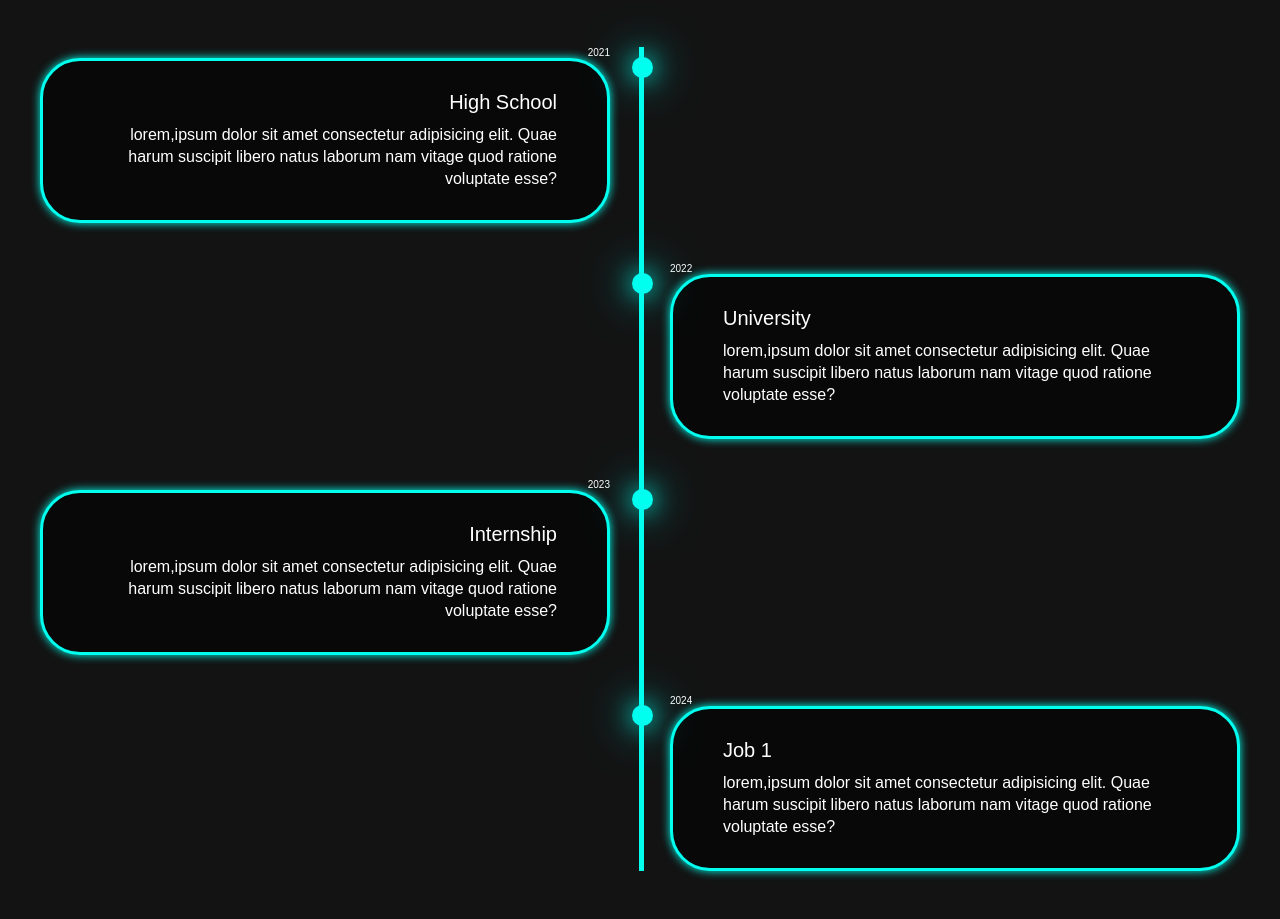
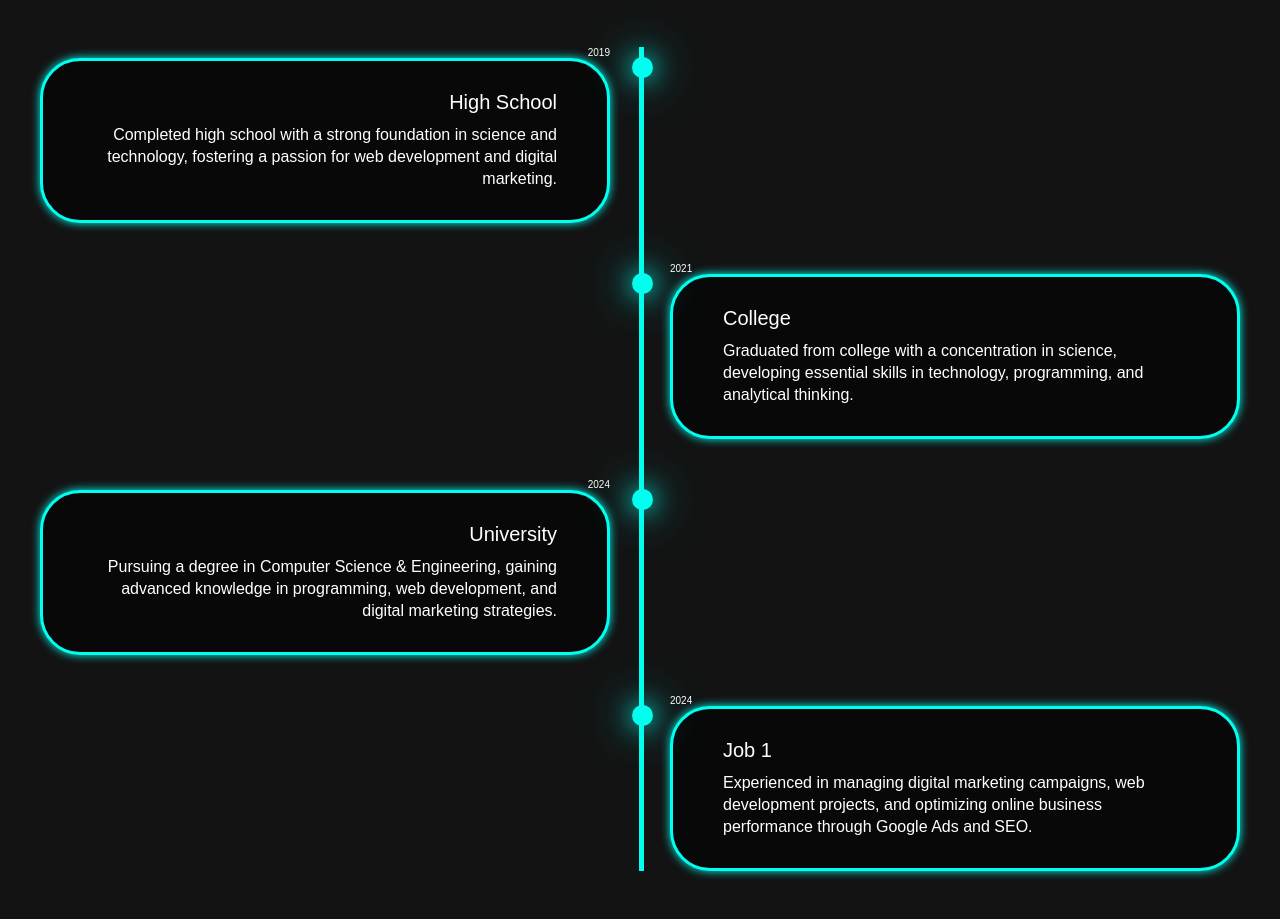
Before and after one commit to Mahfuja-Minha/Web-Programming-Final-project, a plain HTML site: page index.html in a window 1280 px wide. Shown: the part 1045-1964 px from the top of the page. Drawn offline with nearby package versions, Linux system fonts and the light colour scheme.

Commit message:
Update index.html

```diff
--- a/index.html
+++ b/index.html
@@ -54,30 +54,30 @@
     <div class="timeline-items">
       <div class="timeline-item">
         <div class="timeline-dot"></div>
-          <div class="timeline-da">2021</div>
+          <div class="timeline-da">2019</div>
           <div class="timeline-content">
             <h3>High School</h3>
-            <p>lorem,ipsum dolor sit amet consectetur adipisicing elit. Quae harum suscipit libero natus laborum nam vitage quod ratione voluptate esse?</p>
+            <p>Completed high school with a strong foundation in science and technology, fostering a passion for web development and digital marketing.</p>
           </div>
 
       </div>
 
       <div class="timeline-item">
         <div class="timeline-dot"></div>
-          <div class="timeline-da">2022</div>
+          <div class="timeline-da">2021</div>
           <div class="timeline-content">
-            <h3>University</h3>
-            <p>lorem,ipsum dolor sit amet consectetur adipisicing elit. Quae harum suscipit libero natus laborum nam vitage quod ratione voluptate esse?</p>
+            <h3>College</h3>
+            <p>Graduated from college with a concentration in science, developing essential skills in technology, programming, and analytical thinking.</p>
           </div>
 
       </div>
 
       <div class="timeline-item">
         <div class="timeline-dot"></div>
-          <div class="timeline-da">2023</div>
+          <div class="timeline-da">2024</div>
           <div class="timeline-content">
-            <h3>Internship</h3>
-            <p>lorem,ipsum dolor sit amet consectetur adipisicing elit. Quae harum suscipit libero natus laborum nam vitage quod ratione voluptate esse?</p>
+            <h3>University</h3>
+            <p>Pursuing a degree in Computer Science & Engineering, gaining advanced knowledge in programming, web development, and digital marketing strategies.</p>
           </div>
 
       </div>
@@ -87,7 +87,7 @@
           <div class="timeline-da">2024</div>
           <div class="timeline-content">
             <h3>Job 1</h3>
-            <p>lorem,ipsum dolor sit amet consectetur adipisicing elit. Quae harum suscipit libero natus laborum nam vitage quod ratione voluptate esse?</p>
+            <p>Experienced in managing digital marketing campaigns, web development projects, and optimizing online business performance through Google Ads and SEO.</p>
           </div>
 
       </div>
```
